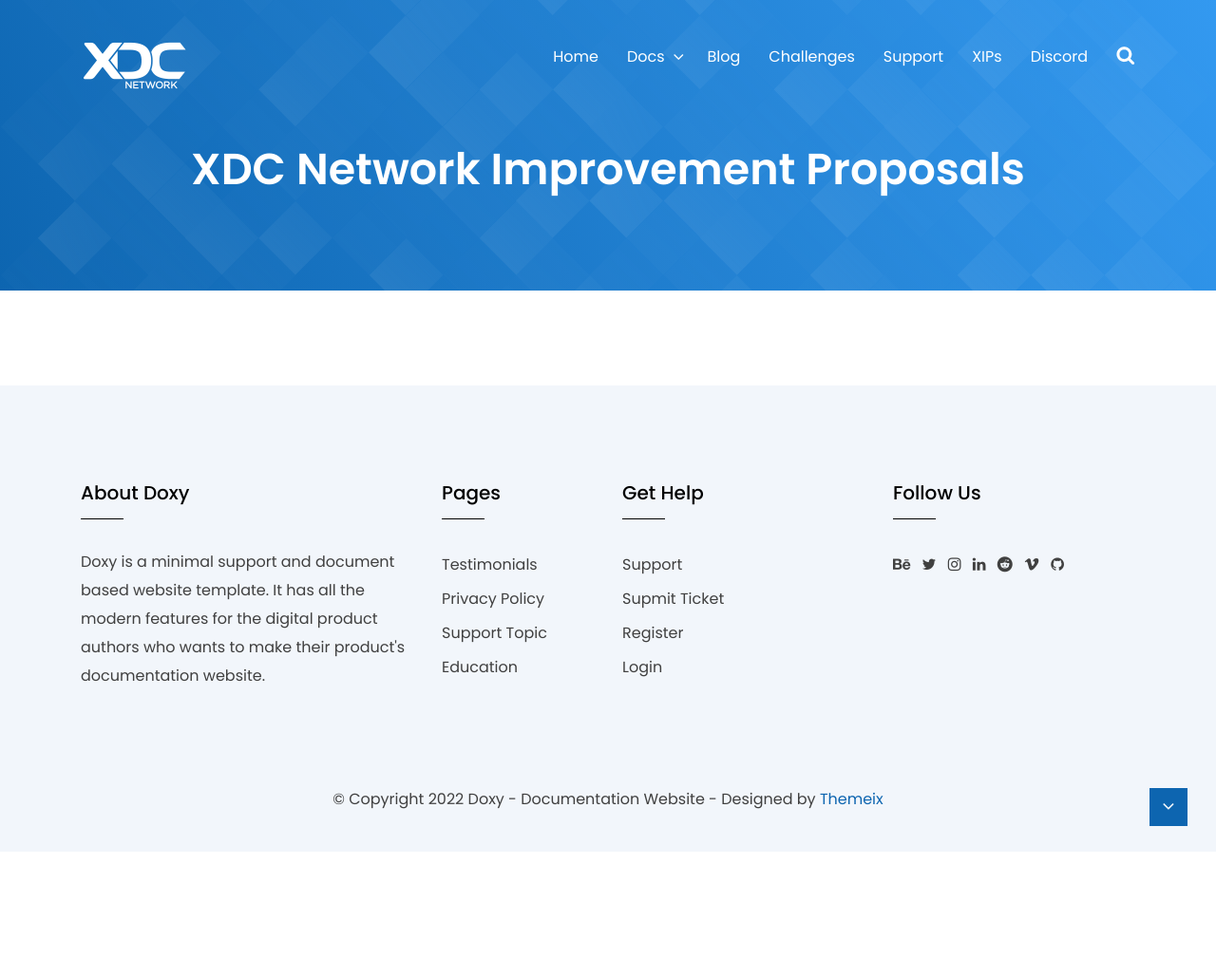
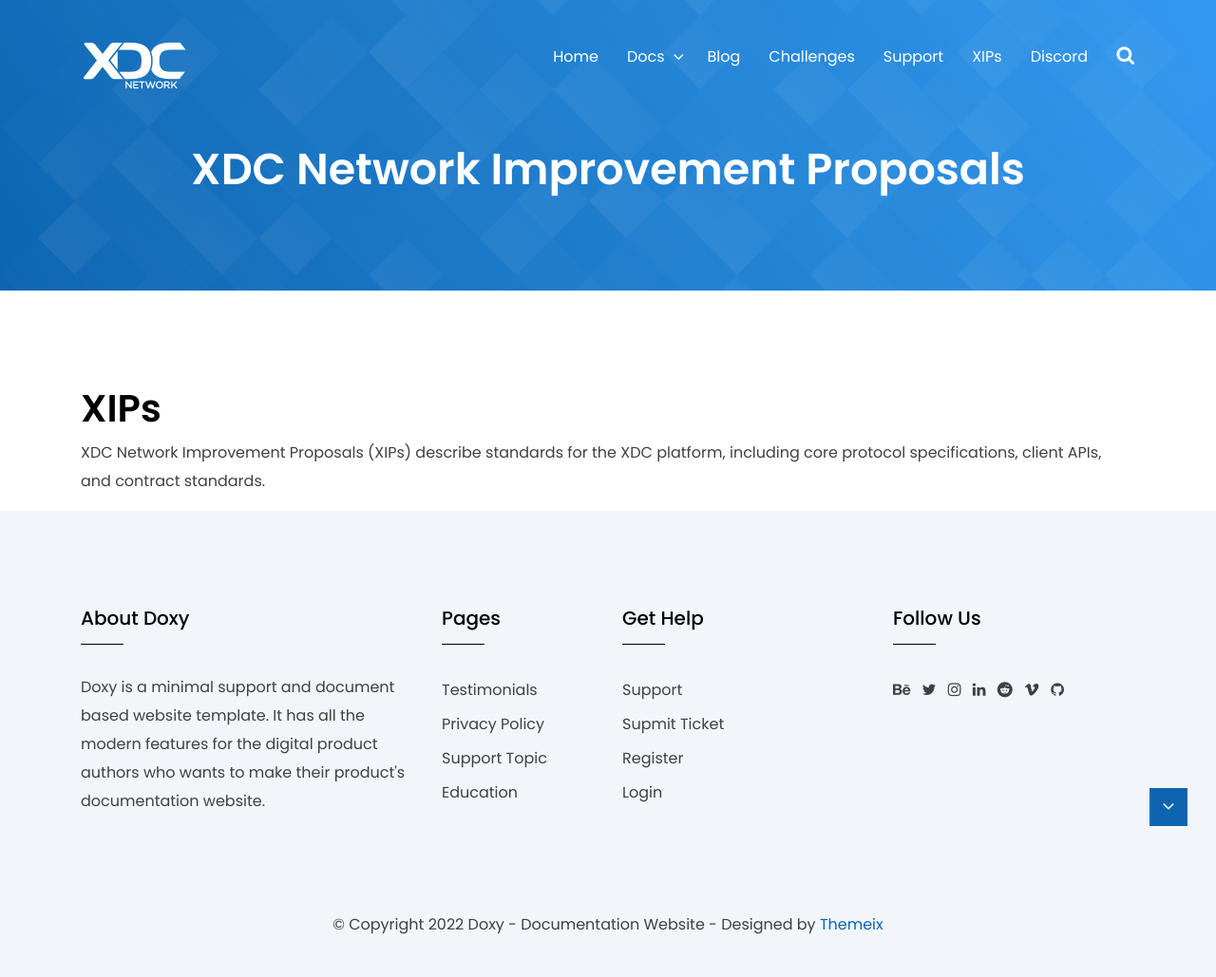
Before and after one commit to XDC-Community/XIPs.github.io, a Jekyll site: the page built from index.html, in a window 1280 px wide. Shown: the whole page at 95% size. Built offline with Jekyll 4.4.1, drawn with Linux system fonts in a browser that asks for light colours; before the commit the page ends 900 px from its top, so only the background shows below that.

Commit message:
Update index.html

```diff
--- a/index.html
+++ b/index.html
@@ -9,7 +9,8 @@ keywords: "responsive,jekyll,minimal template"
 <div class="feature-area bg-color1">
         <div class="feature-wrapper section-spacing pb-0">
             <div class="container">
-
+                <h1>XIPs</h1>
+                <p>XDC Network Improvement Proposals (XIPs) describe standards for the XDC platform, including core protocol specifications, client APIs, and contract standards.</p>
             </div>
         </div>
     </div>
```
